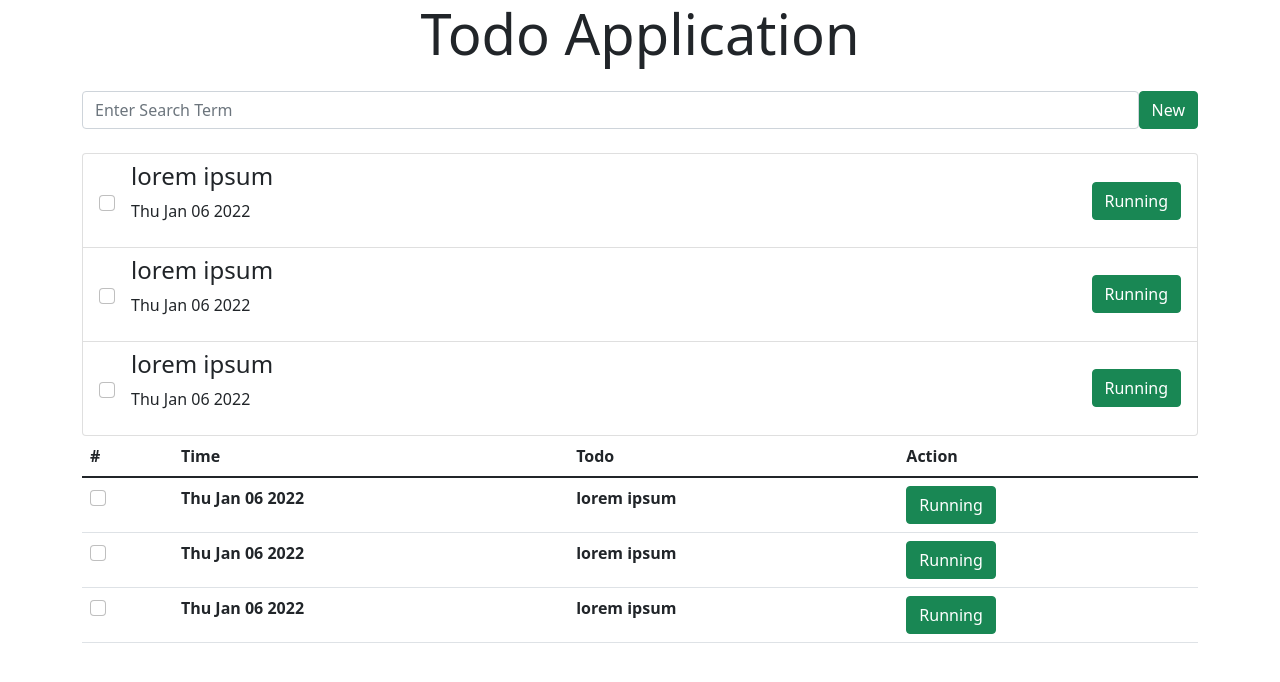
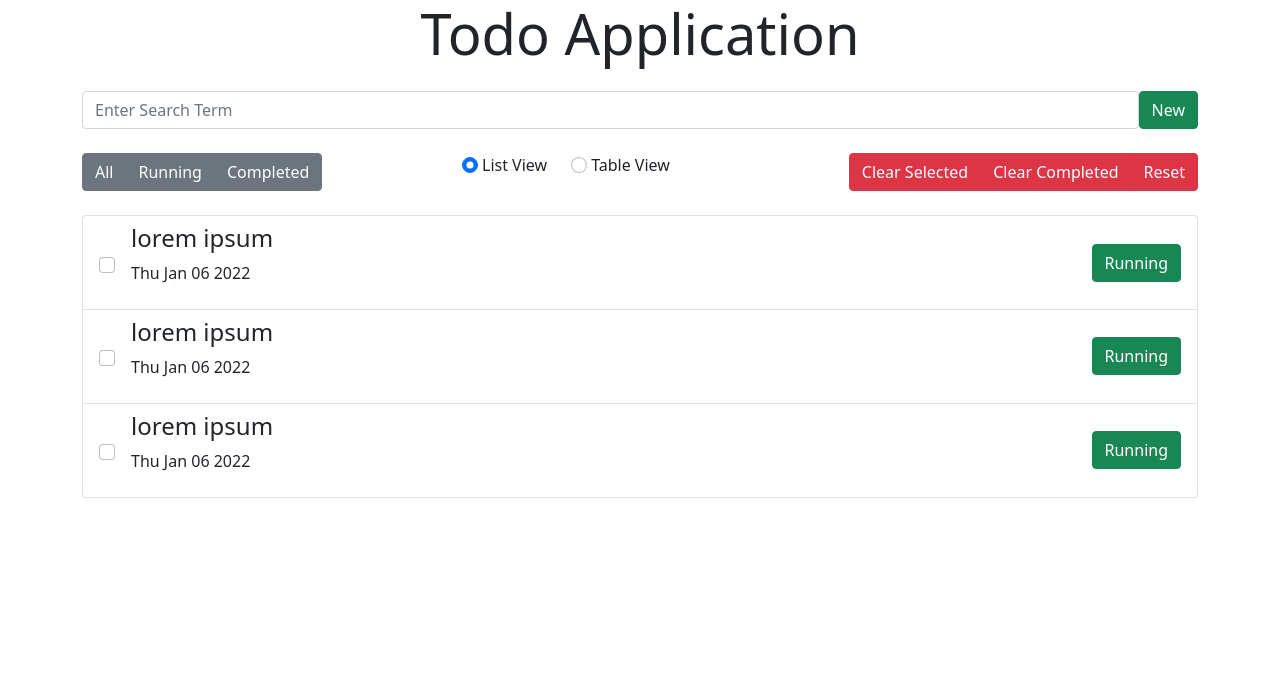
Before and after one commit to jabed3700/TODO-App, a React (Create React App) app: page / in a window 1280 px wide. Shown: the top 682 px of the page. Built offline with nearby package versions, Linux system fonts and the light colour scheme.

Commit message:
complete gird view && list view component

```diff
--- /dev/null
+++ b/src/Components/controller/bulk-controller.jsx
@@ -0,0 +1,19 @@
+import React from "react";
+import PropTypes from "prop-types";
+import { Button,ButtonGroup } from "reactstrap";
+
+const BulkController = ({clearSelected,clearCompleted,reset})=>(
+    <ButtonGroup>
+        <Button color='danger' onClick={clearSelected}>Clear Selected</Button>
+        <Button  color='danger' onClick={clearCompleted}>Clear Completed</Button>
+        <Button color='danger' onClick={reset}>Reset</Button>
+    </ButtonGroup>
+)
+
+BulkController.propTypes = {
+    clearSelected:PropTypes.func.isRequired,
+    clearCompleted:PropTypes.func.isRequired,
+    reset:PropTypes.func.isRequired,
+}
+
+export default BulkController;
--- /dev/null
+++ b/src/Components/controller/filter-controller.jsx
@@ -0,0 +1,17 @@
+import React from "react";
+import PropTypes from "prop-types";
+import { Button,ButtonGroup } from "reactstrap";
+
+const FilterController = ({handleFilter})=>(
+    <ButtonGroup>
+        <Button onClick={()=>handleFilter('all')}>All</Button>
+        <Button onClick={()=>handleFilter('running')}>Running</Button>
+        <Button onClick={()=>handleFilter('completed')}>Completed</Button>
+    </ButtonGroup>
+)
+
+FilterController.propTypes = {
+    handleFilter:PropTypes.func.isRequired
+}
+
+export default FilterController;
--- a/src/Components/controller/index.jsx
+++ b/src/Components/controller/index.jsx
@@ -1,21 +1,48 @@
 import React from "react";
 import PropTypes from "prop-types";
+import {Row,Col} from "reactstrap"
 import SearchPanel from "./search-panel";
+import FilterController from "./filter-controller";
+import BulkController from "./bulk-controller";
+import ViewController from "./view-controller";
 
-const Controller = ({term,handleSearch,toggleForm})=>(
+const Controller = ({term,view,changeView,handleSearch,toggleForm,handleFilter,clearSelected,clearCompleted,reset})=>(
     <div className="">
         <SearchPanel
             term={term}
             handleSearch={handleSearch}
             toggleForm={toggleForm}
         />
+        <Row className="my-4">
+            <Col md={{size:4}}>
+                <FilterController handleFilter={handleFilter}/>
+            </Col>
+            <Col md={{size:4}}>
+                <ViewController view={view} changeView={changeView}/>
+            </Col>
+            <Col md={{size:4}} className="d-flex justify-content-end">
+                <div className="ml-auto">
+                    <BulkController
+                        clearSelected={clearSelected}
+                        clearCompleted={clearCompleted}
+                        reset={reset}
+                    />
+                </div>
+            </Col>
+        </Row>
     </div>
 );
 
 Controller.prototype = {
     term:PropTypes.string.isRequired,
+    view:PropTypes.string.isRequired,
     handleSearch:PropTypes.func.isRequired,
     toggleForm: PropTypes.func.isRequired,
+    handleFilter: PropTypes.func.isRequired,
+    changeView: PropTypes.func.isRequired,
+    clearSelected: PropTypes.func.isRequired,
+    clearCompleted: PropTypes.func.isRequired,
+    reset: PropTypes.func.isRequired,
 }
 
 export default Controller;
--- /dev/null
+++ b/src/Components/controller/view-controller.jsx
@@ -0,0 +1,40 @@
+import React from "react";
+import PropTypes from "prop-types";
+import { Label,Input } from "reactstrap";
+
+
+const ViewController = ({view,changeView})=>(
+    <div className="d-flex">
+        <Label for='list-view' className="mr-4">
+            <Input
+                type="radio"
+                name="view"
+                value='list'
+                id='list-view'
+                onChange={changeView}
+                className="d-inline-block me-1"
+                checked={view==='list'}
+            />
+            List View
+        </Label>
+        <Label for='table-view' className="ms-4">
+            <Input
+                type="radio"
+                name="view"
+                value='table'
+                id='table-view'
+                onChange={changeView}
+                className="d-inline-block me-1"
+                checked={view==='table'}
+            />
+            Table View
+        </Label>
+    </div>
+);
+
+ViewController.propTypes = {
+    view:PropTypes.string.isRequired,
+    changeView:PropTypes.func.isRequired
+}
+
+export default ViewController;
--- a/src/Components/todos/index.jsx
+++ b/src/Components/todos/index.jsx
@@ -36,11 +36,12 @@
             },
         ],
         isOpenTodoForm:false,
-        searchTerm:''
+        searchTerm:'',
+        view:'list'
     }
     toggleSelect = todoId =>{
         const todos = [...this.state.todos]
-        const todo = todos.find(t=>t.id ===todoId)
+        const todo = todos.find(t=>t.id === todoId)
         todo.isSelect = !todo.isSelect;
 
         this.setState({todos})
@@ -67,7 +68,32 @@
         const todos = [todo, ...this.state.todos]
         this.setState({todos})
         this.toggleForm()
+    }
 
+    handleFilter = ()=>{};
+    changeView = event=>{
+        this.setState({
+            view:event.target.value
+        })
+    };
+    clearSelected = () =>{};
+    clearCompleted = () =>{};
+    reset = () =>{}
+
+    getView = ()=>{
+        return this.state.view === 'list' ? (
+        <ListView
+            todos={this.state.todos}
+            toggleSelect={this.toggleSelect}
+            toggleComplete={this.toggleComplete}
+            />
+        ):(
+            <TableView
+            todos={this.state.todos}
+            toggleSelect={this.toggleSelect}
+            toggleComplete={this.toggleComplete}
+            />
+        )
     }
     render(){
         return(
@@ -75,22 +101,20 @@
                 <h1 className="display-4 text-center mb-4">Todo Application</h1>
                 <Controller
                     term={this.state.searchTerm}
+                    view= {this.state.view}
                     toggleForm = {this.toggleForm}
                     handleSearch = {this.handleSearch}
+                    handleFilter = {this.handleFilter}
+                    changeView = {this.changeView}
+                    clearSelected = {this.clearSelected}
+                    clearCompleted = {this.clearCompleted}
+                    reset = {this.reset}
 
                 />
                 <div className="mt-4">
-                    <ListView todos={this.state.todos}
-                    toggleSelect={this.toggleSelect}
-                    toggleComplete={this.toggleComplete}
-                    />
+                   {this.getView()}
                 </div>
-                <div className="">
-                    <TableView todos={this.state.todos}
-                    toggleSelect={this.toggleSelect}
-                    toggleComplete={this.toggleComplete}
-                    />
-                </div>
+
 
                 <Modal
                     isOpen = {this.state.isOpenTodoForm}
```
